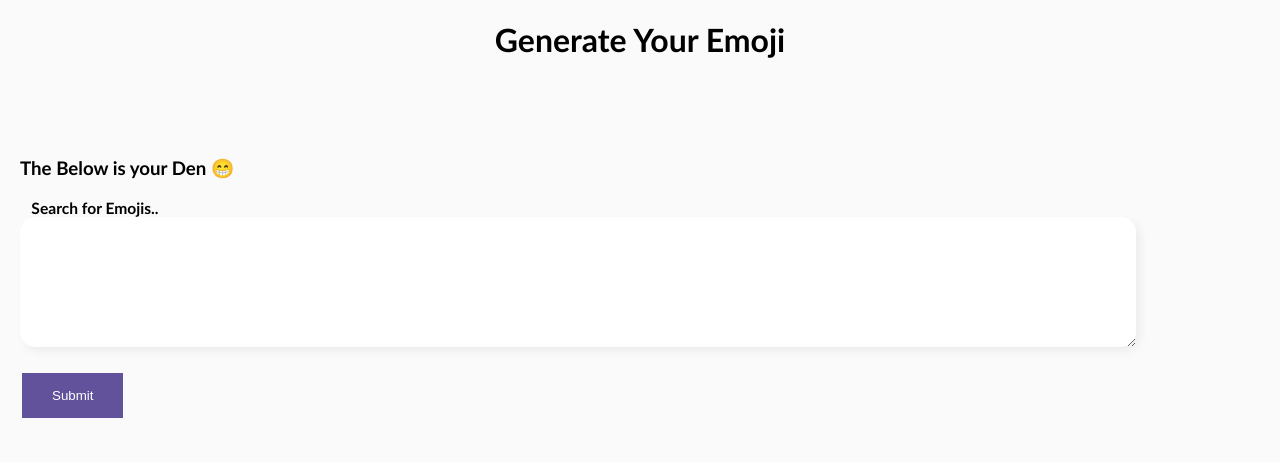
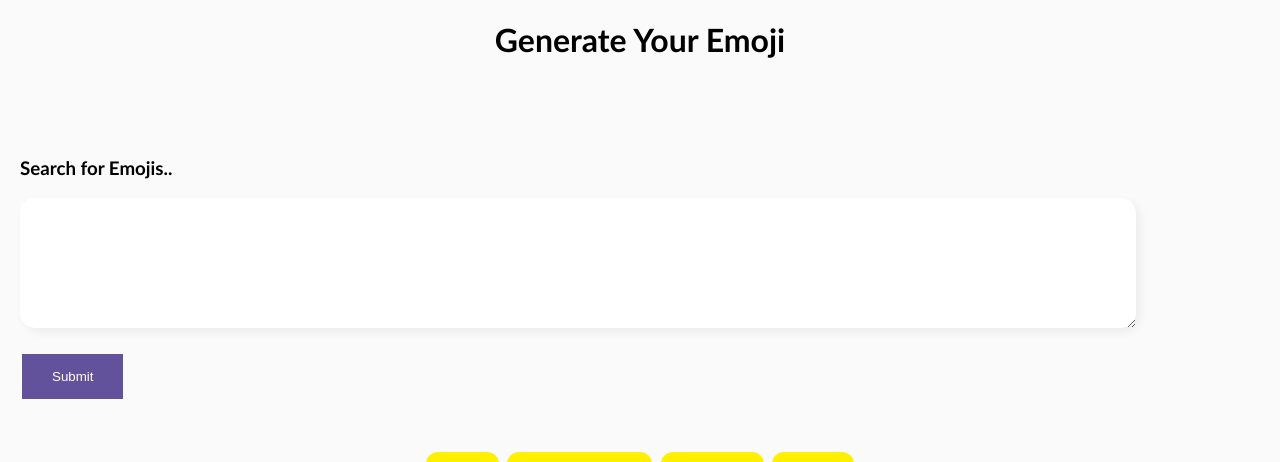
Before and after one commit to Mukesh23012000/Den, a Django app: template templates/emoji.html in a window 1280 px wide. Shown: the top 462 px of the page. Run offline with Django 4.2, Linux system fonts and the light colour scheme; the template is opened without the code that fills it, so the values that code supplies are empty.

Commit message:
Update emoji.html

```diff
--- a/templates/emoji.html
+++ b/templates/emoji.html
@@ -77,10 +77,9 @@
 		<br>
 		<h2>{{quto}}</h2>
 		<br>
-		<h3>The Below is your Den 😁<h3>
+		<h3>Search for Emojis..<h3>
 		<form action='' method='POST'>
 		{%csrf_token%}
-			<small> &nbsp;&nbsp; Search for Emojis..</small>
 			<textarea id="my" name='topic'></textarea>
 			<br><br>
 		<input type='submit'></input>
```
